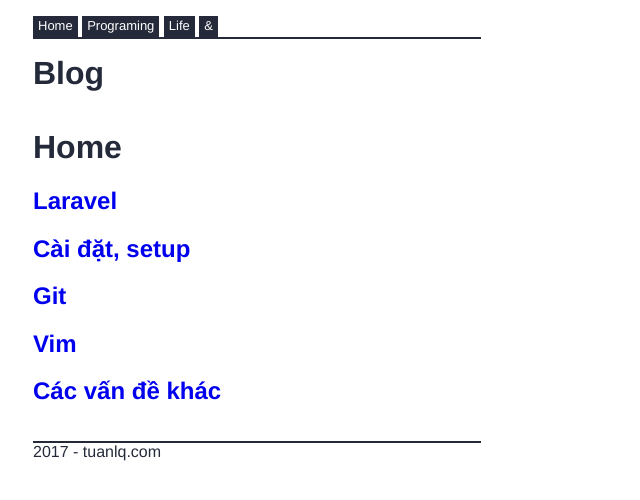
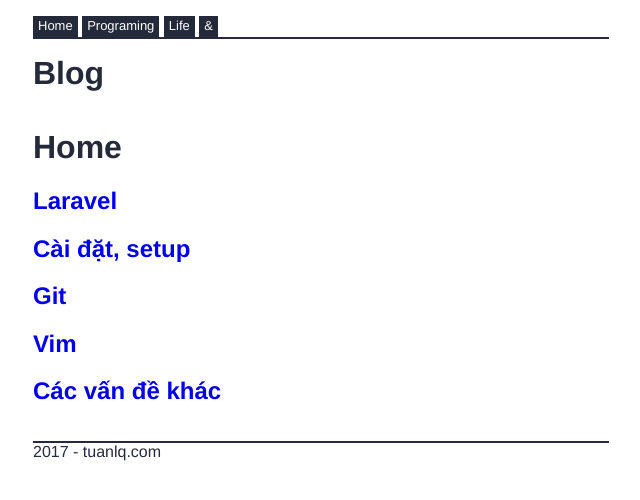
Before and after one commit to tuanle/tuanle.github.io, a Jekyll site: the page built from index.md, in a window 1280 px wide. Shown: the top 500 px of the page, without its empty margins (159-799 px from the left). Built offline with Jekyll 4.4.1, drawn with Linux system fonts in a browser that asks for light colours.

Commit message:
[temp] Temporary commit in 2017-02-16 00:48

```diff
--- a/assets/css/main.css
+++ b/assets/css/main.css
@@ -86,7 +86,7 @@ a {
    ========================================================================== */
 
 #container {
-    width: 35%;
+    width: 45%;
     margin: 0 auto 0 15%;
 }
 
```
